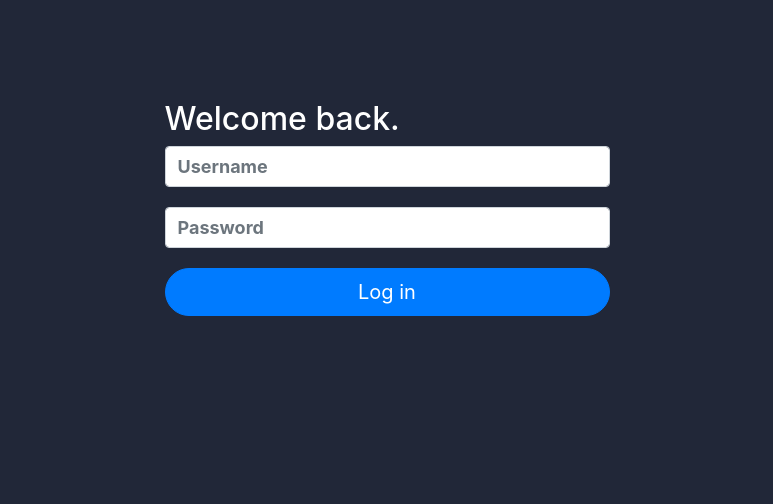
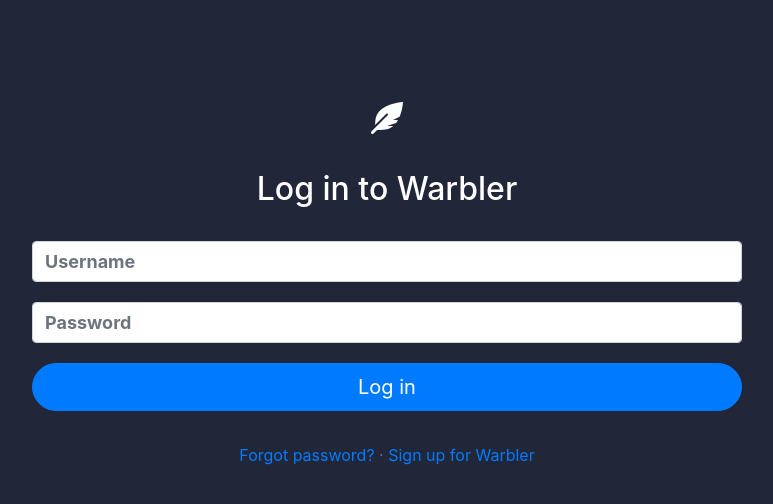
Before and after one commit to ncbui/Warbler, a Flask app: page /login in a window 1280 px wide. Shown: the top 504 px of the page, without its empty margins (253-1026 px from the left). Run offline with Flask 2, Linux system fonts and the light colour scheme; some libraries are stand-ins or nearby versions.

Commit message:
updated styling for login page

```diff
--- a/static/stylesheets/style.css
+++ b/static/stylesheets/style.css
@@ -159,8 +159,10 @@
 
 .join-message {
   margin-top: 100px;
-  color: #fff;
+  /* color: #fff; */
 }
+
+
 
 #profile-image,
 #profile-avatar {
@@ -446,6 +448,10 @@
   background: rgba(255, 255, 255, 0.2);
   color: #fff;
 }
+.home .btn-outline-light:hover:active {
+  background: rgba(255, 255, 255, 0.2);
+  color: #fff;
+}
 
 .home h1,
 .home h3 {
@@ -532,6 +538,21 @@
   padding: 12px;
 }
 
+.login {
+    color: #fff;
+    margin-top: 100px;
+}
+
+.login h2 {
+    margin-bottom: 2rem;
+}
+
+.login-helper {
+    margin-top: 2rem;
+}
+
+
+
 /* =========================== Edit Page */
 
 .edit-btn-area {
--- a/templates/users/login.html
+++ b/templates/users/login.html
@@ -4,9 +4,12 @@
 
 {% block content %}
 
-  <div class="row justify-content-md-center">
-    <div class="col-md-7 col-lg-5">
-      <h2 class="join-message">Welcome back.</h2>
+<div class="login">
+    <div class="col-md-10 col-lg-8 mx-auto text-center">
+        <h2>
+            <i class="fas fa-feather-alt fa-1x"></i>
+        </h2>
+        <h2 class="login-message">Log in to Warbler</h2>
 
         <form method="POST" id="user_form">
             {{ form.hidden_tag() }}
@@ -20,6 +23,12 @@
 
             <button class="btn btn-primary btn-block btn-lg">Log in</button>
         </form>
+        <div class="login-helper small-text text-muted">
+            <!-- TODO: Add password recovery feature -->
+            <a href="">Forgot password?</a>
+            ·
+            <a href="/signup">Sign up for Warbler</a>
+        </div>
     </div>
 </div>
 
```
Lines whose indentation alone changed are shown as unchanged.
